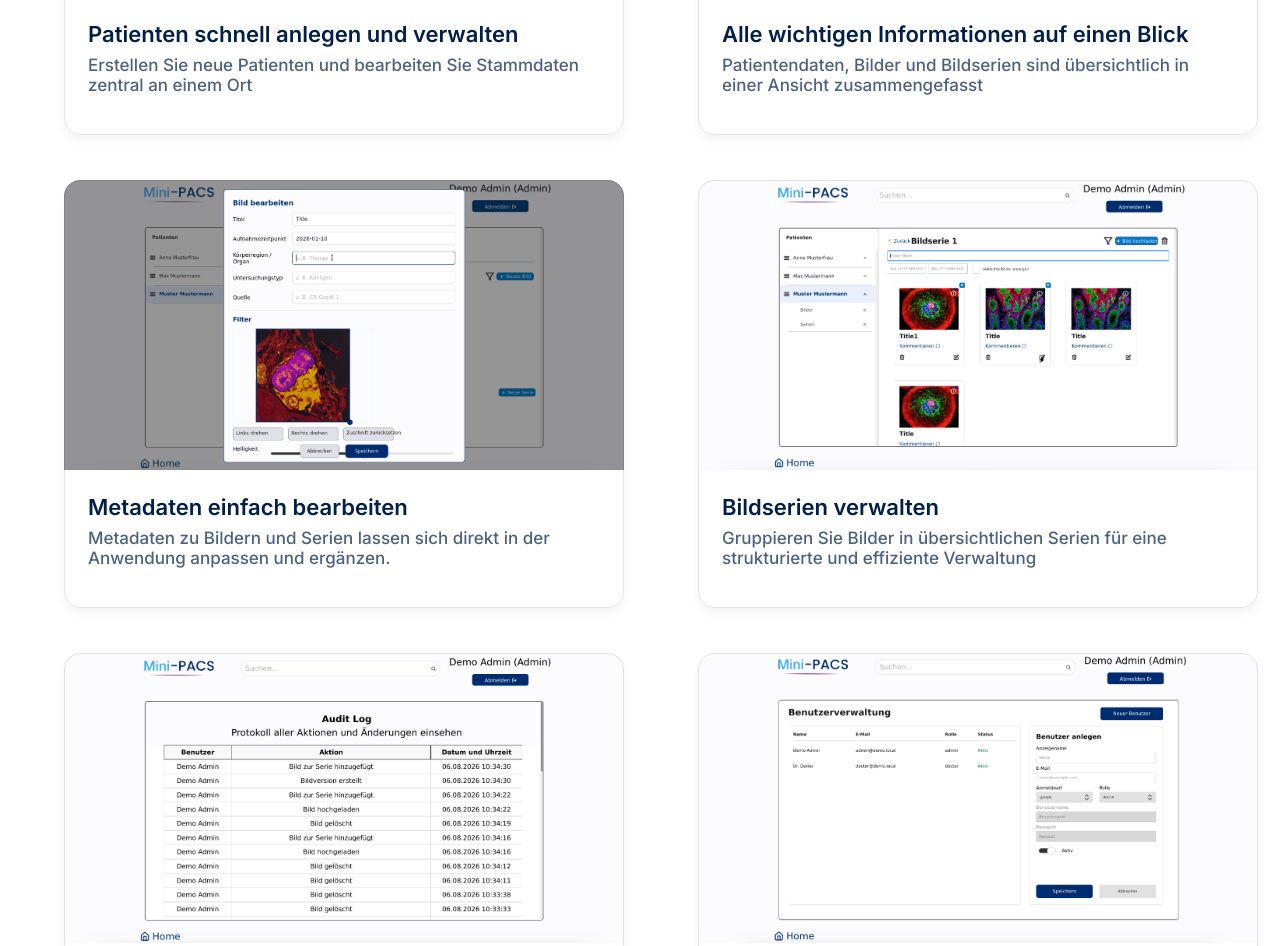
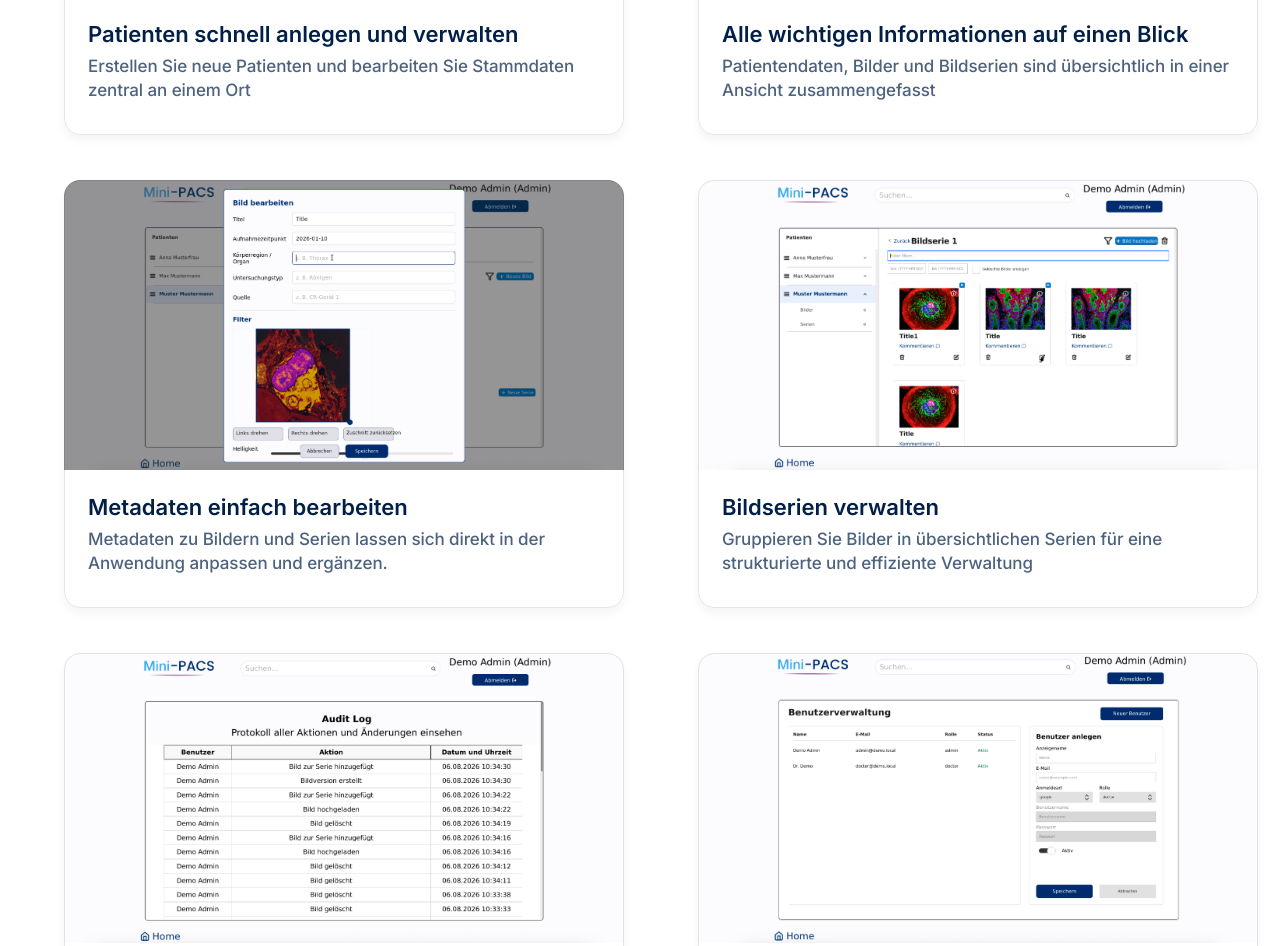
Before and after one commit to crazybroccoli555/mini-pacs, a plain HTML site: page index.html in a window 1280 px wide. Shown: the part 2509-3455 px from the top of the page. Drawn offline with Linux system fonts and the light colour scheme.

Commit message:
fix letter spacing in feature cards

```diff
--- a/style.css
+++ b/style.css
@@ -468,6 +468,9 @@ a { color: inherit; }
   font-size: 17px;
   font-weight: 500;
   color: rgba(2, 32, 71, 0.7);
+  font-style: normal;
+  line-height: 140%; /* 23.8px */
+  letter-spacing: -0.085px;
 }
 
 /* ---------- Download ---------- */
```
